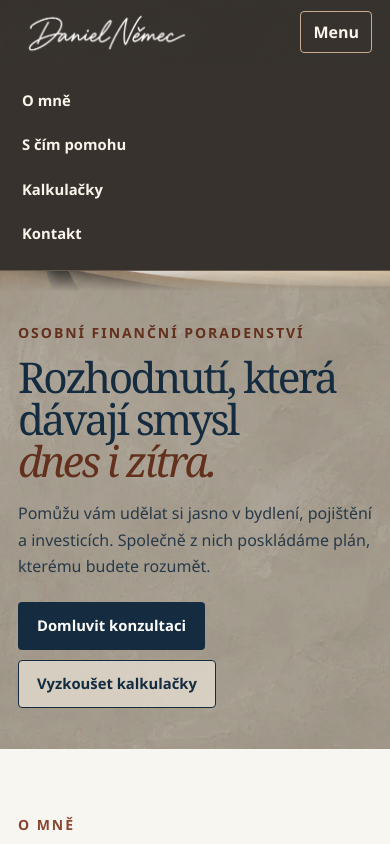
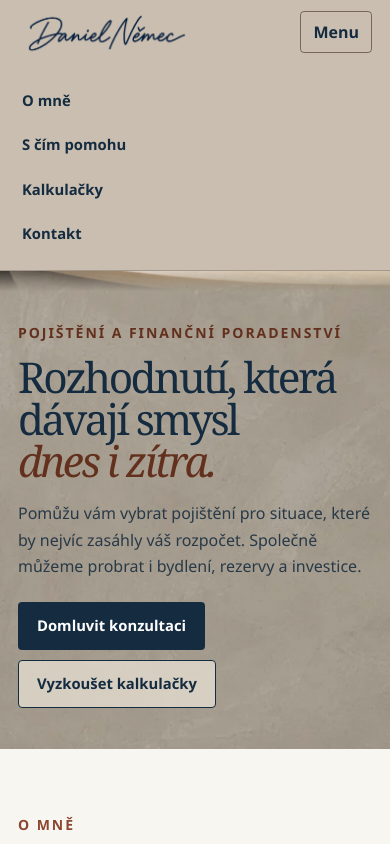
Before and after one commit to mnanalysiscz-collab/DanielNemecweb, a plain HTML site: page index.html in a window 390 px wide. Both pictures are taken after a click on the button "Menu". Shown: the top 844 px of the page. Drawn offline with Linux system fonts and the light colour scheme.

Commit message:
Blend homepage navigation into the hero and highlight insurance

```diff
--- a/index.html
+++ b/index.html
@@ -6,8 +6,8 @@
   <meta name="description" content="Daniel Němec, osobní finanční poradenství v Sokolově. Probereme bydlení, pojištění, rezervy i dlouhodobé finanční cíle.">
   <meta name="theme-color" content="#f8f6f1">
   <title>Daniel Němec | Osobní finanční poradenství</title>
-  <link rel="stylesheet" href="styles.css?v=grafit-1">
-  <script src="script.js" defer></script>
+  <link rel="stylesheet" href="styles.css?v=navigace-1">
+  <script src="script.js?v=navigace-1" defer></script>
 </head>
 <body class="home-page">
   <a class="skip-link" href="#top">Přejít k obsahu</a>
@@ -30,9 +30,9 @@
       <img class="hero-photo" src="assets/hero-wide.jpg" alt="Daniel Němec při práci v kanceláři" width="1875" height="839" fetchpriority="high">
       <div class="container hero-inner">
         <div class="hero-copy">
-          <p class="section-label">Osobní finanční poradenství</p>
+          <p class="section-label">Pojištění a finanční poradenství</p>
           <h1 id="hero-title">Rozhodnutí, která dávají smysl <em>dnes i zítra.</em></h1>
-          <p class="hero-lead">Pomůžu vám udělat si jasno v bydlení, pojištění a investicích. Společně z nich poskládáme plán, kterému budete rozumět.</p>
+          <p class="hero-lead">Pomůžu vám vybrat pojištění pro situace, které by nejvíc zasáhly váš rozpočet. Společně můžeme probrat i bydlení, rezervy a investice.</p>
           <div class="hero-actions">
             <a class="button button-primary" href="#kontakt">Domluvit konzultaci</a>
             <a class="button button-outline" href="kalkulacky.html">Vyzkoušet kalkulačky</a>
--- a/script.js
+++ b/script.js
@@ -17,4 +17,11 @@ document.addEventListener('keydown', (event) => {
   }
 });
 
+const homeHeader = document.querySelector('.home-page .site-header');
+if (homeHeader) {
+  const updateHeader = () => homeHeader.classList.toggle('is-scrolled', window.scrollY > 24);
+  updateHeader();
+  window.addEventListener('scroll', updateHeader, { passive: true });
+}
+
 document.getElementById('year').textContent = new Date().getFullYear();
--- a/styles.css
+++ b/styles.css
@@ -37,18 +37,21 @@ em { color: var(--accent); }
 .main-nav .nav-cta { border: 1px solid var(--ink); padding: 9px 18px; }
 .menu-toggle { display: none; }
 
+.home-page {
+  --home-header-height: 82px;
+  --home-nav-surface: #c9beaf;
+}
 .home-page .site-header {
-  --accent: #f3d3b6;
-  --header-graphite: #38322e;
-  color: #faf4eb;
-  background:
-    linear-gradient(#282421e5, #282421e5),
-    var(--header-graphite) url("assets/hero-sterka.webp") center 42% / cover;
-  border-color: #66594d;
+  margin-bottom: calc(0px - var(--home-header-height));
+  background: transparent;
+  border-color: transparent;
 }
-.home-page .site-header .brand img { filter: brightness(0) invert(1); }
-.home-page .site-header .nav-cta { border-color: #c9ac90; }
-.home-page .site-header :focus-visible { outline-color: var(--accent); }
+.home-page .header-inner { height: calc(var(--home-header-height) - 1px); }
+.home-page .site-header.is-scrolled,
+.home-page .site-header:has(.main-nav.open) {
+  background: var(--home-nav-surface);
+  border-color: #a2998c;
+}
 
 .hero {
   --accent: #63301d;
@@ -75,6 +78,10 @@ em { color: var(--accent); }
   align-items: center;
   min-height: clamp(540px, 49vw, 715px);
   padding-block: 48px;
+}
+.home-page .hero-inner {
+  min-height: calc(clamp(540px, 49vw, 715px) + var(--home-header-height));
+  padding-top: calc(48px + var(--home-header-height));
 }
 .hero-copy { max-width: min(55%, 610px); }
 .hero h1 { font-size: clamp(3.25rem, 5.9vw, 6.2rem); line-height: .99; letter-spacing: -.06em; }
@@ -146,8 +153,9 @@ em { color: var(--accent); }
   .menu-toggle { display: block; min-height: 42px; padding-inline: 12px; border: 1px solid var(--line); border-radius: 4px; color: var(--ink); background: transparent; font-weight: 650; }
   .main-nav { display: none; position: absolute; inset: 100% 0 auto; padding: 14px 18px; background: var(--paper); border-bottom: 1px solid var(--line); }
   .main-nav.open { display: grid; gap: 0; }
-  .home-page .site-header .main-nav { background: var(--header-graphite); border-color: #66594d; }
-  .home-page .site-header .menu-toggle { color: inherit; border-color: #c9ac90; }
+  .home-page { --home-header-height: 65px; }
+  .home-page .site-header .main-nav { background: var(--home-nav-surface); border-color: #a2998c; }
+  .home-page .site-header .menu-toggle { border-color: #75685a; }
   .main-nav a, .main-nav .nav-cta { display: block; padding: 10px 4px; border: 0; }
   .hero-photo {
     position: relative;
@@ -155,7 +163,11 @@ em { color: var(--accent); }
     object-position: 73% 54%;
     mask-image: linear-gradient(#000 calc(100% - 30px), transparent);
   }
+  .home-page .hero-photo {
+    height: calc(clamp(220px, 58vw, 360px) + var(--home-header-height));
+  }
   .hero-inner { min-height: 0; padding-block: 30px 41px; }
+  .home-page .hero-inner { min-height: 0; padding-top: 30px; }
   .hero-copy { max-width: 580px; }
   .hero h1 { font-size: clamp(2.65rem, 10vw, 4.4rem); }
   .hero-lead { margin-block: 18px 23px; }
```
